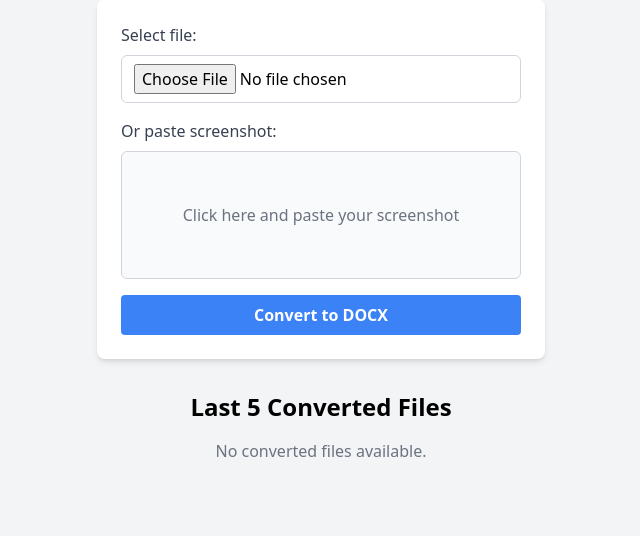
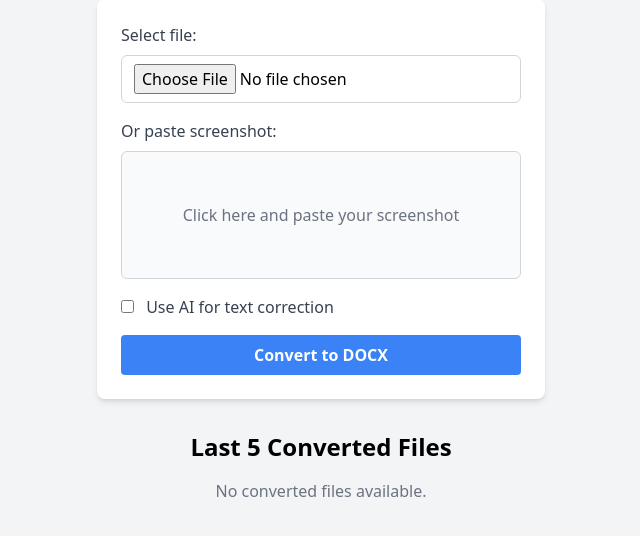
Before and after one commit to SergNest/pdf_reader, a Python web app: template templates/index.html in a window 1280 px wide. Shown: the part 85-621 px from the top of the page, without its empty margins (319-959 px from the left). Run offline with Jinja, Linux system fonts and the light colour scheme; the template is opened without the code that fills it, so the values that code supplies are empty; some libraries are stand-ins or nearby versions.

Commit message:
pasted from buffer+ai

```diff
--- a/main.py
+++ b/main.py
@@ -95,12 +95,8 @@ def index():
             # Зберігаємо зображення як тимчасовий файл
             filename = "pasted_image.png"
 
-            print(filename)
-
             file_path = os.path.join(app.config['UPLOAD_FOLDER'], filename)
             image.save(file_path)
-
-            # output_filename = "pasted_image.docx"
 
             current_date = datetime.now().strftime("%d%H%M")
             output_filename = f"pasted_image_{current_date}.docx"
--- a/templates/index.html
+++ b/templates/index.html
@@ -25,7 +25,10 @@
                 </div>
                 <input type="hidden" name="pasted_image" id="pasted_image">
             </div>
-
+            <div class="mt-4">
+                    <input type="checkbox" name="use_ai" id="use_ai" class="rounded text-blue-500 focus:ring-2 focus:ring-blue-500">
+                    <label for="use_ai" class="text-gray-700 ml-2">Use AI for text correction</label>
+                </div>
             <button type="submit" class="bg-blue-500 hover:bg-blue-700 text-white font-bold py-2 px-4 rounded mt-4 w-full">Convert to DOCX</button>
         </form>
 
```
